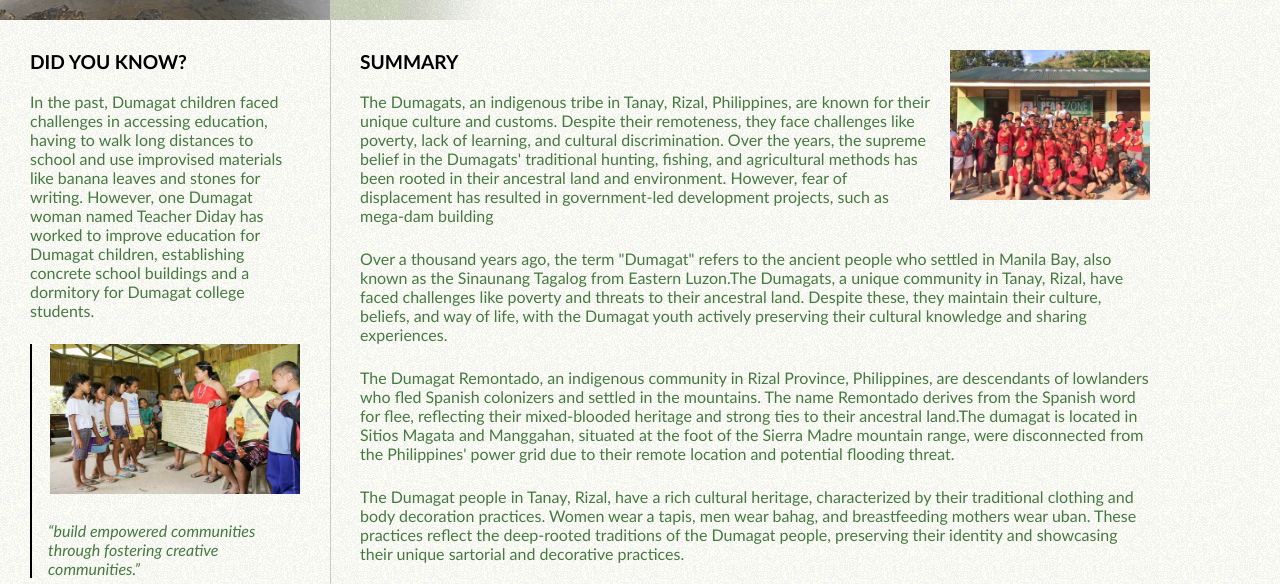
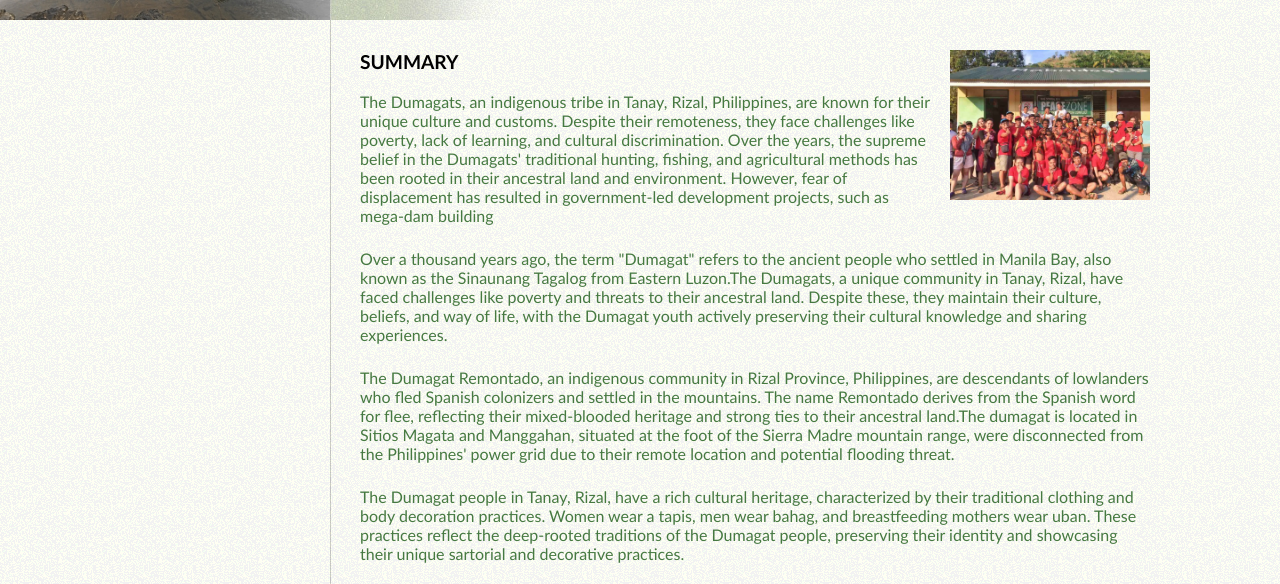
Before and after one commit to Saikou12738/Chapter4, a plain HTML site: page index.html in a window 1280 px wide. Shown: the part 210-794 px from the top of the page. Drawn offline with Linux system fonts and the light colour scheme.

Commit message:
Add files via upload

```diff
--- a/index.html
+++ b/index.html
@@ -35,12 +35,7 @@
 
     </div>
     <div id="testimonial">
-      <h2>Did you know?</h2>
-      <p>In the past, Dumagat children faced challenges in accessing education, having to walk long distances to school and use improvised materials like banana leaves and stones for writing. However, one Dumagat woman named Teacher Diday has worked to improve education for Dumagat children, establishing concrete school buildings and a dormitory for Dumagat college students.</p>
-      <p class="image-right"><img src="images/img07.jpg" alt="" width="250" height="150" /></p>
-      <blockquote>
-        <p>&ldquo;build empowered communities through fostering creative communities.&rdquo;</p>
-      </blockquote>
+
     </div>
   </div>
   <div id="content">
```
